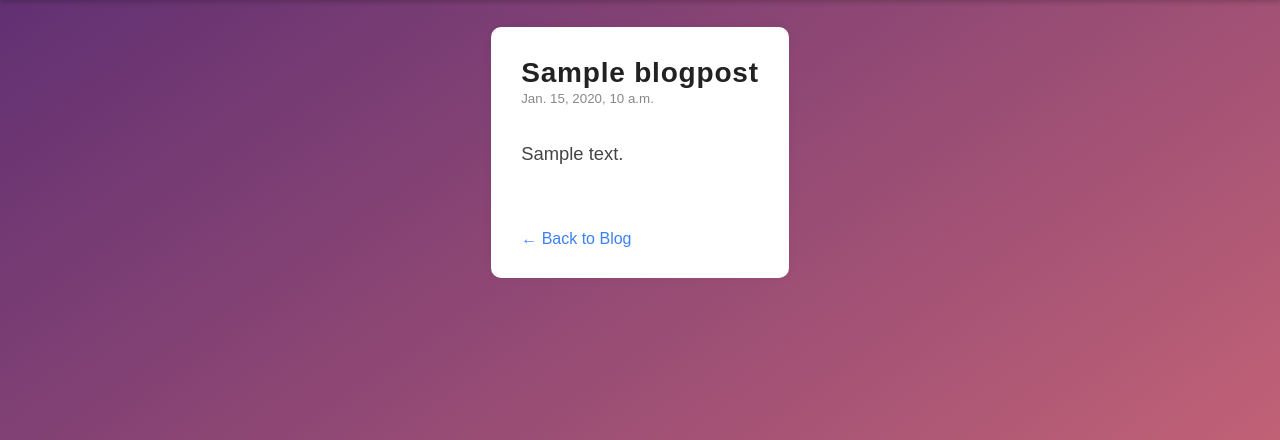
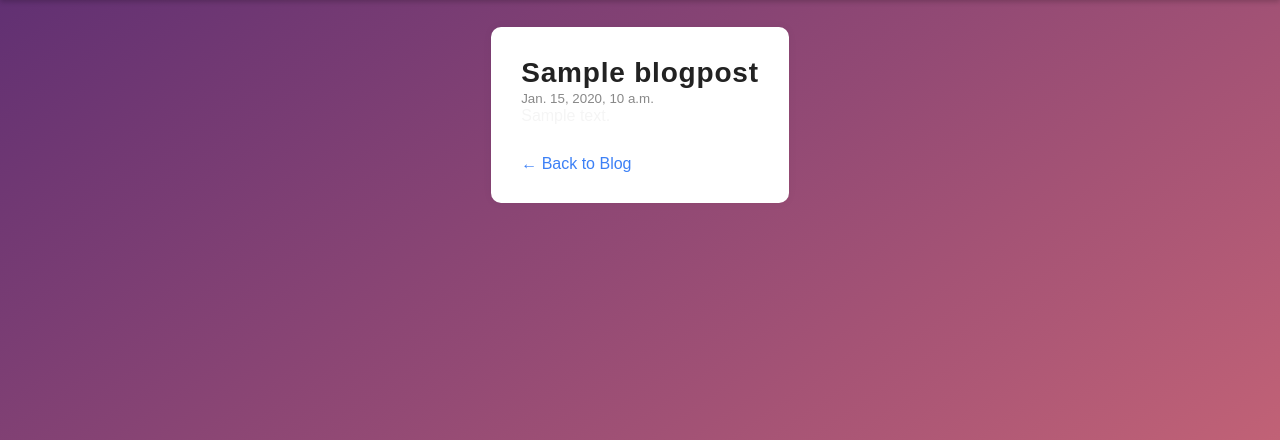
Before and after one commit to lauspence/portfolio, a Django app: a page that uses portfolio/main/templates/main/blog_detail.html in a window 1280 px wide. Shown: the part 73-513 px from the top of the page. Run offline with Django 5.2, Linux system fonts and the light colour scheme; tables that the repository leaves empty hold one stand-in row (values such as "Sample post"); parts of the project's set-up code (start-up, migrations or seed data) failed here and were passed over; some libraries are stand-ins or nearby versions.

Commit message:
Fix blog content rendering with safe filter and setup for images

```diff
--- a/portfolio/main/templates/main/blog_detail.html
+++ b/portfolio/main/templates/main/blog_detail.html
@@ -66,7 +66,10 @@
     <div class="blog-detail">
       <h1>{{ post.title }}</h1>
       <small>{{ post.date_posted }}</small>
-      <p>{{ post.content|linebreaks }}</p>
+      <div class="blog-content">
+          {{ post.content|safe }}
+      </div>
+
 
       <a href="{% url 'blog' %}" class="back-link">← Back to Blog</a>
     </div>
```
